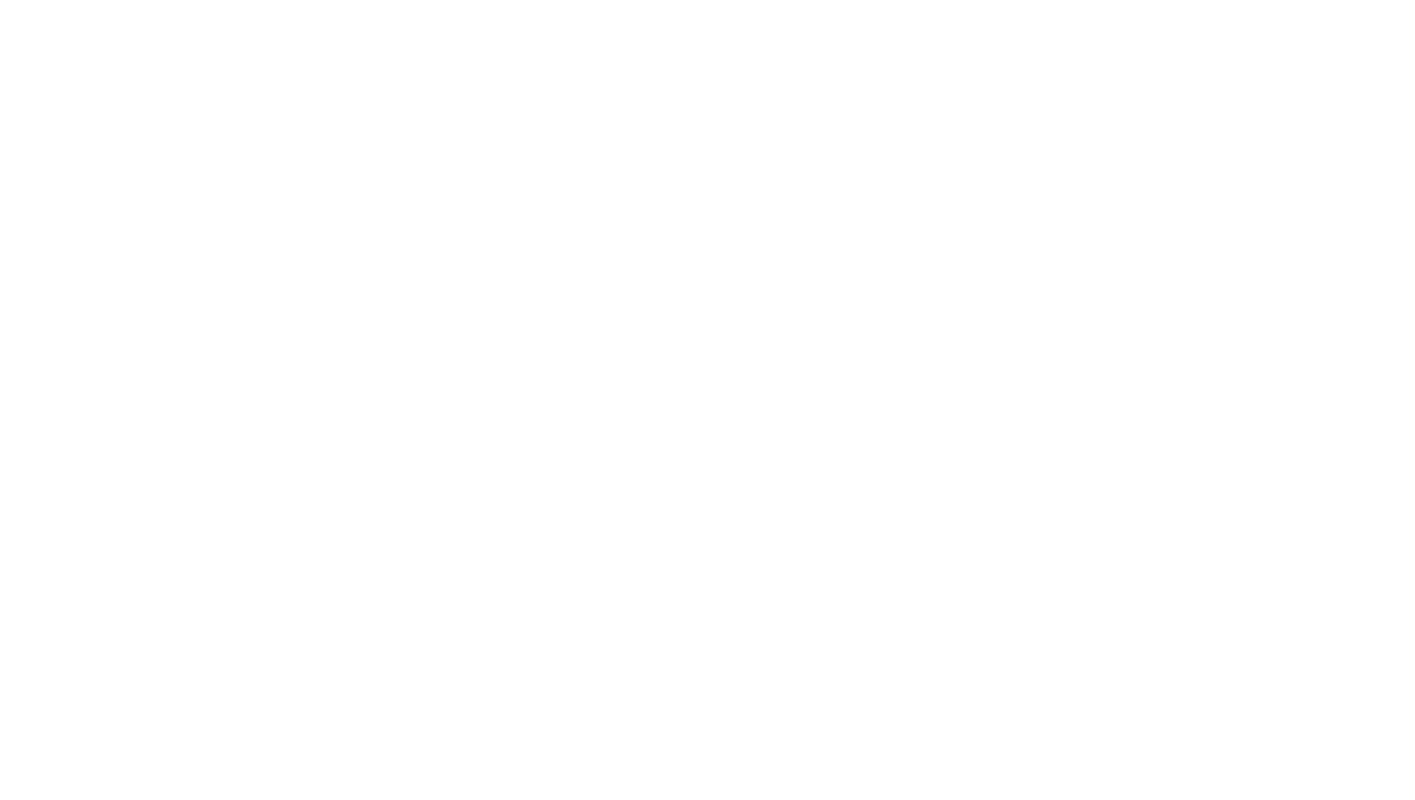
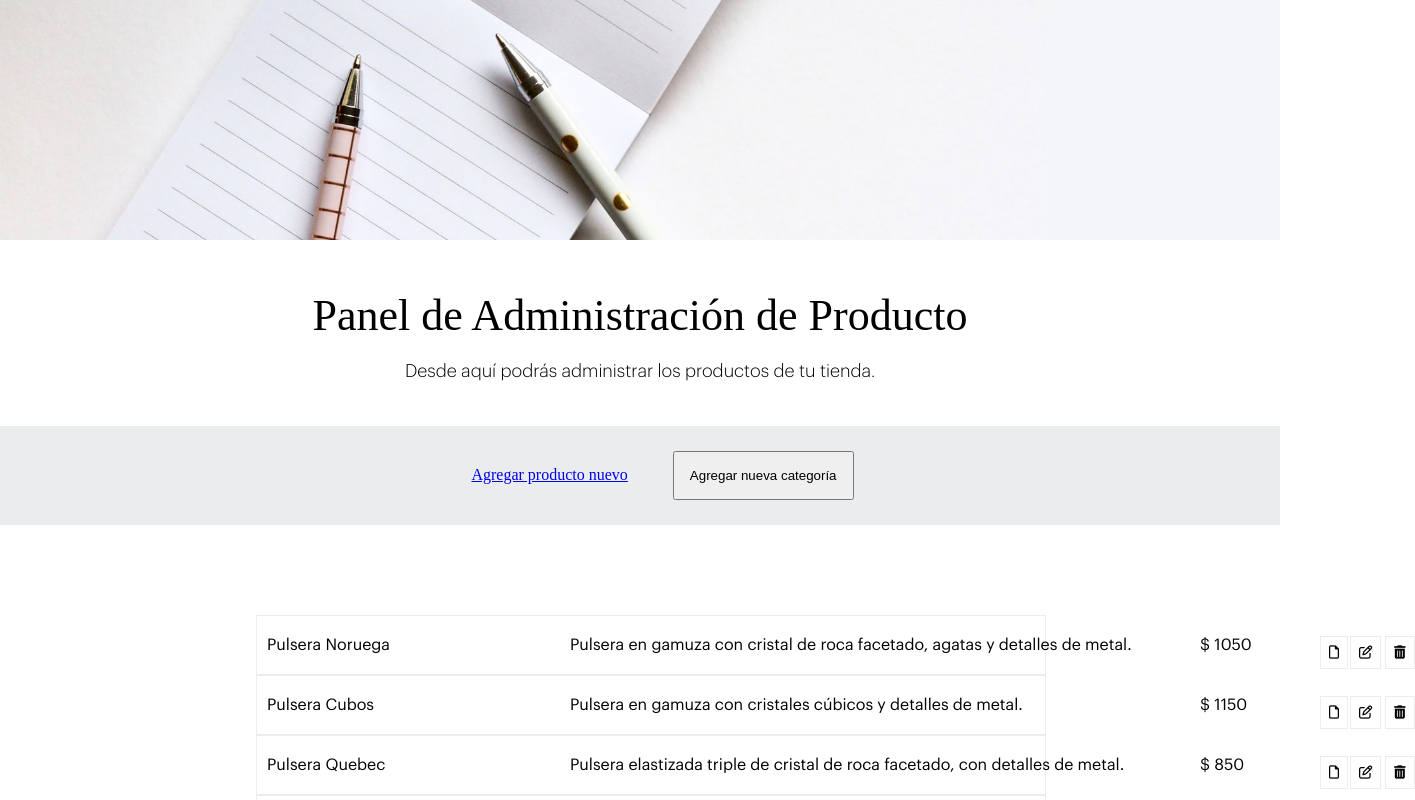
Before and after one commit to florciccione/Proyecto-Ecommerce-Grupo3, a React (Create React App) app in the folder client/: page /panel-admin in a window 1280 px wide. Shown: the top 800 px of the page, 1415 px wide, since content can reach past the window. Built offline with nearby package versions, Linux system fonts and the light colour scheme; a web font is replaced by a local one.

Commit message:
armando el crud

```diff
--- a/client/public/index.html
+++ b/client/public/index.html
@@ -2,6 +2,7 @@
 <html lang="en">
   <head>
     <meta charset="utf-8" />
+    <script src="https://kit.fontawesome.com/6261dbe360.js" crossorigin="anonymous"></script>
     <link rel="icon" href="%PUBLIC_URL%/favicon.ico" />
     <meta name="viewport" content="width=device-width, initial-scale=1" />
     <meta name="theme-color" content="#000000" />
--- a/client/src/App.js
+++ b/client/src/App.js
@@ -5,6 +5,7 @@ import { Route } from 'react-router-dom';
 // Componentes
 import Product from './components/Product/Product.js';
 import Catalogo from './components/Catalogo/Catalogo.js';
+import Crud from './components/Crud/Crud.js';
 import FormCreate from './components/Crud/FormCreate.js';
 
 function App() {
@@ -49,9 +50,15 @@ function onFilter(id){
      />
      <Route
       exact
-      path='/nuevoProducto'
+      path='/panel-admin'
+      component={() => <Crud arrayProductos={arrayProductos}/>}
+     />
+     <Route
+      exact
+      path='/panel-admin/agregar-producto/'
       component={() => <FormCreate />}
      />
+
     </div>
   );
 }
--- a/client/src/components/Catalogo/Catalogo.js
+++ b/client/src/components/Catalogo/Catalogo.js
@@ -7,7 +7,7 @@ import './Catalogo.css';
 import SearchBar from '../SearchBar/SearchBar.js';
 import ProductCard from './ProductCard.js';
 
-export default function Catalogo({arrayProductos,showProducts,onSearch}){
+export default function Catalogo({arrayProductos,onSearch}){
   //muestra todos los productos
   function showProducts(arrayProductos){
     return arrayProductos.map(product => <Link to={'/producto/' + product.id} className="catalogo_product">
--- /dev/null
+++ b/client/src/components/Crud/Crud.css
@@ -0,0 +1,40 @@
+.crud_bg{
+    background: url(../../portada-admin.jpg);
+    background-repeat: no-repeat;
+    background-size: cover;
+    width: 100%;
+    height: 240px;
+}
+
+.crud_title h1{
+    font-size: 44px;
+    font-family: 'Nanum Regular';
+    font-weight: 250;
+    text-align: center;
+    padding-top: 50px;
+    padding-bottom: 20px ;
+}
+
+.crud_title h5{
+    font-size: 18px;
+    color: black;
+    font-family: 'Graphik';
+    font-weight: 300;
+    text-align: center;
+    padding-bottom: 45px;
+}
+
+.crud_bar{
+    background-color: #ebeced;
+    background-size: cover;
+    padding: 25px;
+    display: flex;
+    justify-content: center;
+}
+.btn_crud_bar {
+    margin-left: 30px;
+    padding: 15px;
+}
+.crud_forms {
+    padding-top: 60px;
+}
--- /dev/null
+++ b/client/src/components/Crud/Crud.js
@@ -0,0 +1,36 @@
+import React from 'react';
+import {Link} from 'react-router-dom';
+// CSS
+import './Crud.css';
+// Components
+import FormCreate from './FormCreate.js';
+import ProductsList from './ProductsList.js';
+
+export default function Crud(arrayProductos){
+  //muestra por defecto la lista de productos + opciones para agregar categoria o productos
+
+    return(
+        <div className="crud">
+
+            <div className="crud_bg"></div>
+
+            <div className="crud_title">
+                <h1>Panel de Administración de Producto</h1>
+                <h5>Desde aquí podrás administrar los productos de tu tienda.</h5>
+            </div>
+
+            <div className="crud_bar">
+            {/*AGREGAR EL RENDERIZADO DEL COMPONENTE QUE CORRESPONDA PARA CADA CLICK*/}
+               <Link to={'/panel-admin/agregar-producto/'} className='btn_crud_bar'>Agregar producto nuevo</Link>
+               <button className='btn_crud_bar'>Agregar nueva categoría</button>
+            </div>
+
+            <div className="container">
+                <div className="crud_forms">
+                   <ProductsList arrayProductos={arrayProductos.arrayProductos}/>
+                </div>
+            </div>
+
+        </div>
+    )
+}
--- a/client/src/components/Crud/FormCreate.css
+++ b/client/src/components/Crud/FormCreate.css
@@ -1,3 +1,18 @@
 .danger {
     color: red;
 }
+.titulo_form {
+    font-size: 18px;
+    color: black;
+    font-family: 'Graphik';
+    font-weight: 400;
+    text-align: center;
+    padding-bottom: 45px;
+
+}
+.product_description {
+    padding: 8px;
+}
+label {
+    font-family: 'Graphik';
+}
--- a/client/src/components/Crud/FormCreate.js
+++ b/client/src/components/Crud/FormCreate.js
@@ -18,7 +18,8 @@ if (e.target.value.length > 10) {
 }
 
 return (
-  <form onSubmit={handleSubmit}>
+  <form onSubmit={handleSubmit} className='container'>
+    <h4 className='titulo_form'>Agregar producto nuevo</h4>
     <div>
       <label>Nombre:</label>
         <input
@@ -35,7 +36,6 @@ return (
             <textarea
               name ="description"
               placeholder = "Descripción del producto"
-
               className = 'product_description'
               onChange = {handleInputChange}
               />
--- /dev/null
+++ b/client/src/components/Crud/ProductItem.css
@@ -0,0 +1,39 @@
+.list-container{
+    width: 100%;
+    display: flex;
+    flex-direction: row;
+    padding: 20px 10px ;
+    font-size: 16px;
+    color: black;
+    font-family: 'Graphik';
+    border: .6px solid #ebeced;
+}
+.item_list_description{
+    position: absolute;
+    left: 570px;
+}
+.item_list_price{
+    position: absolute;
+    left: 1200px;
+}
+.btn_ver{
+    background-color: white;
+    border: .6px solid #ebeced;
+    padding: 8px;
+    position: absolute;
+    left: 1320px;
+}
+.btn_modificar{
+    background-color: white;
+    border: .6px solid #ebeced;
+    padding: 8px;
+    position: absolute;
+    left: 1350px;
+}
+.btn_eliminar{
+    background-color: white;
+    border: .6px solid #ebeced;
+    padding: 8px;
+    position: absolute;
+    left: 1385px;
+}
--- /dev/null
+++ b/client/src/components/Crud/ProductItem.js
@@ -0,0 +1,25 @@
+import React from 'react';
+// CSS
+import './ProductItem.css';
+
+export default function ProductItem({product}) {
+
+     return (
+
+    <div className='list-container'>
+        <div className='item_list_name'>
+            {product.name}
+        </div>
+        <div className='item_list_description'>
+            {product.description}
+        </div>
+        <div className='item_list_price'>
+            {'$ '+product.price}
+        </div>
+        <button className='btn_ver'><i title='Ver producto' class="far fa-file"></i></button>
+        <button className='btn_modificar'><i  title='Modificar producto' class="far fa-edit"></i></button>
+        <button className='btn_eliminar'><i title='Eliminar producto' class="fas fa-trash-alt"></i></button>
+
+    </div>
+    );
+}
--- /dev/null
+++ b/client/src/components/Crud/ProductsList.css
@@ -0,0 +1,9 @@
+.products_list{
+
+    padding: 30px 0;
+    display: flex;
+    flex-direction: column;
+    flex-wrap: wrap;
+    justify-content: space-around;
+    width: 100%;
+}
--- /dev/null
+++ b/client/src/components/Crud/ProductsList.js
@@ -0,0 +1,24 @@
+import React, {useState} from 'react';
+//import {Link} from 'react-router-dom';
+// CSS
+import './ProductsList.css';
+// Components
+import ProductItem from './ProductItem.js';
+
+export default function ProductsList({arrayProductos}){
+  //muestra una lista de todos los productos (ver/modifica/borrar)
+  function showProducts(arrayProductos){
+    return arrayProductos.map( product => <ProductItem product={product}/> );
+  };
+
+    return(
+        <div>
+
+            <div className="products_list">
+                {showProducts(arrayProductos)}
+            </div>
+
+
+        </div>
+    )
+}
```
Also changed, not shown: client/src/portada-admin.jpg (added).
